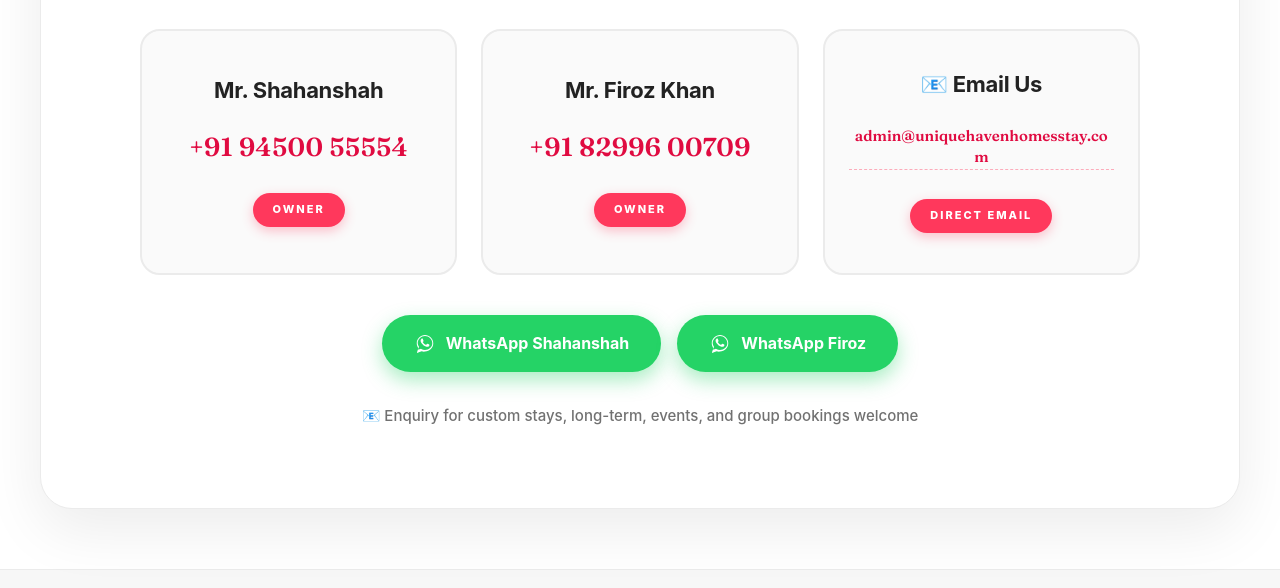
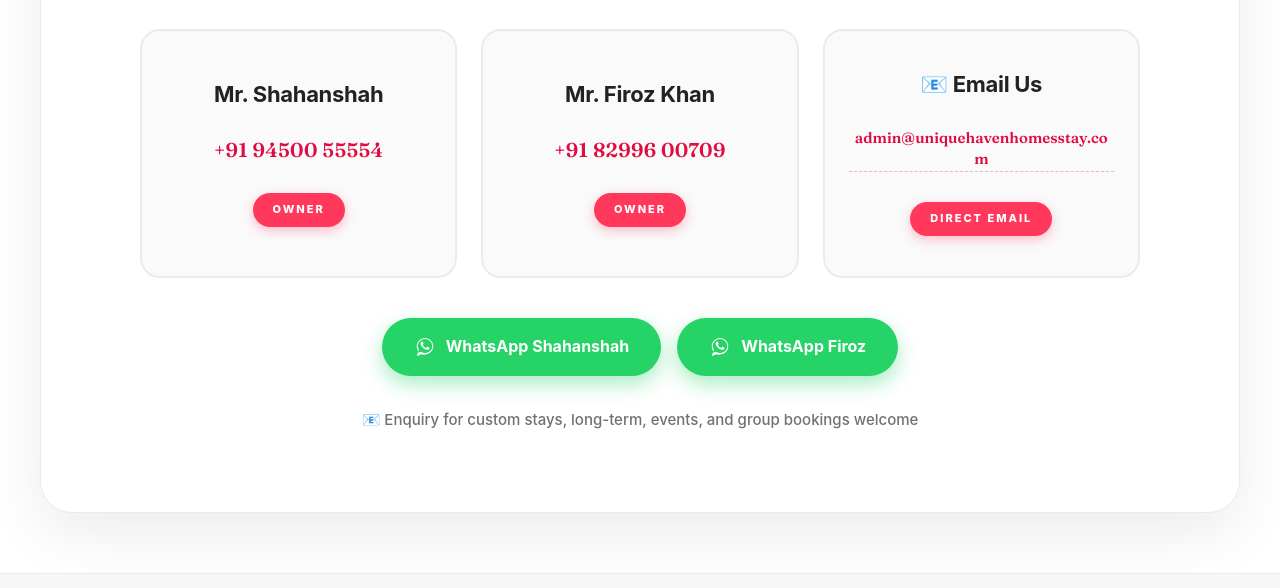
Before and after one commit to airbnbmanager/airbnbmanager.github.io, a plain HTML site: page index.html in a window 1280 px wide. Shown: the part 5840-6428 px from the top of the page. Drawn offline with Linux system fonts and the light colour scheme.

Commit message:
polish: phone number size reduced to 20px professional

```diff
--- a/website.css
+++ b/website.css
@@ -3258,3 +3258,18 @@ a.whatsapp-btn-large * {
   font-size: 22px !important;
   font-weight: 700 !important;
 }
+
+/* Phone number - proper professional size */
+.contact-card .contact-card-phone {
+  font-size: 20px !important;
+  font-weight: 700 !important;
+  color: #E00B41 !important;
+  margin: 14px 0 !important;
+  letter-spacing: 0.3px !important;
+}
+
+@media (max-width: 768px) {
+  .contact-card .contact-card-phone {
+    font-size: 18px !important;
+  }
+}
```
